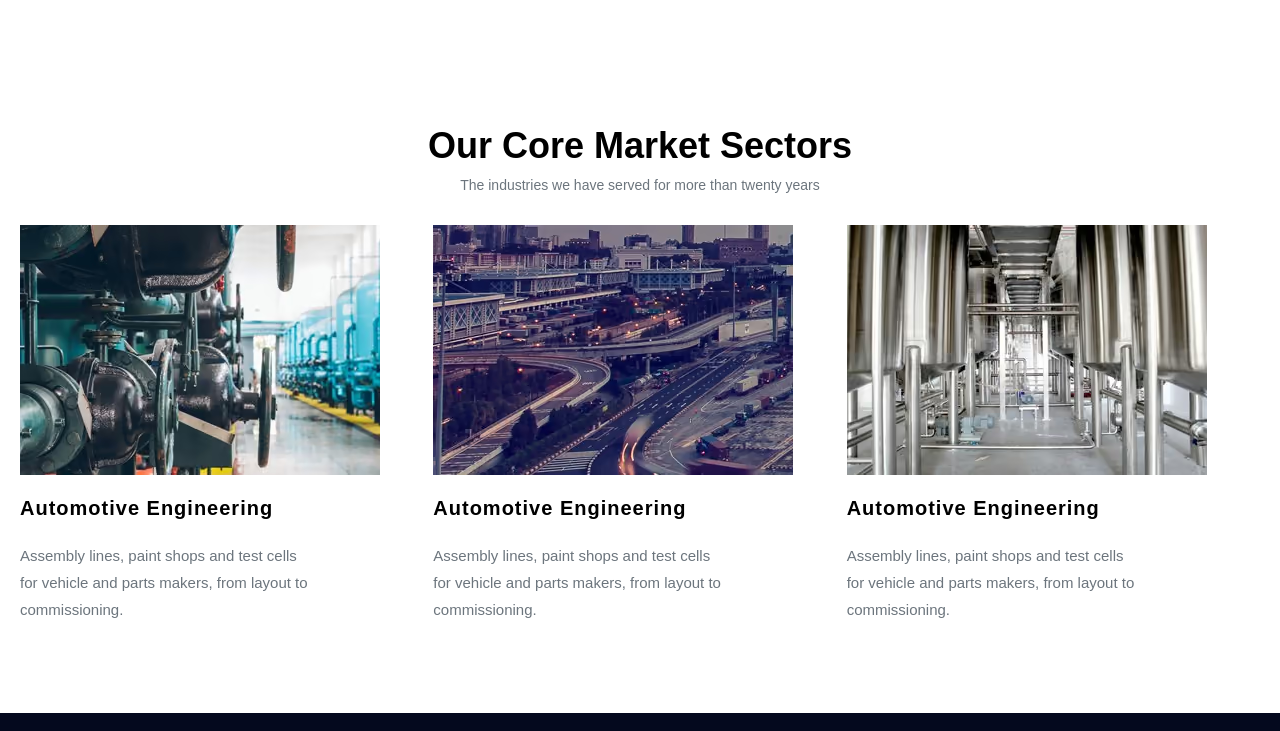
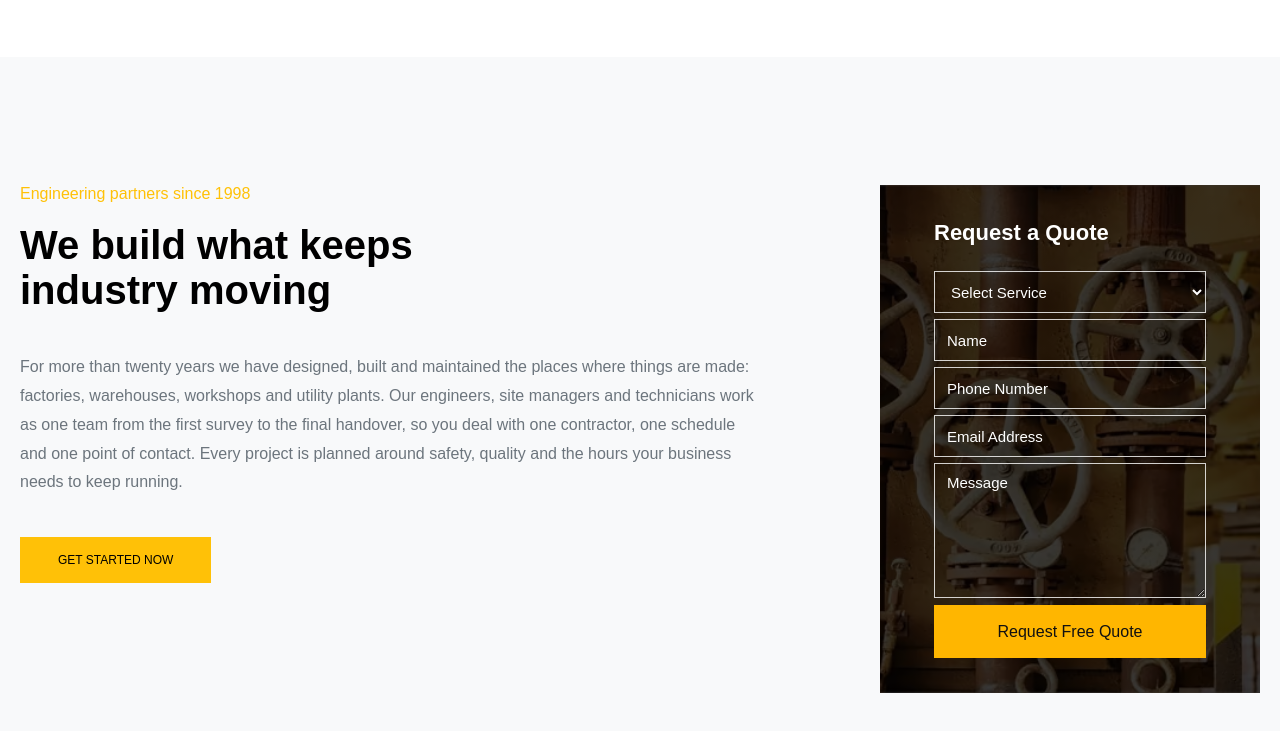
Before and after one commit to ElyarDev/Industry, a plain HTML site: page index.html in a window 1280 px wide. Shown: the part 1149-1880 px from the top of the page. Drawn offline with Linux system fonts and the light colour scheme.

Commit message:
finished projects and cta section

```diff
--- a/assets/css/style.css
+++ b/assets/css/style.css
@@ -60,6 +60,12 @@ body {
     font-weight: 700;
     color: var(--bs-gray-100);
     letter-spacing: 0.2rem;
+}
+
+.heading-2 {
+    font-size: 4rem;
+    font-weight: 600;
+    width: 60%;
 }
 
 .heading-6 {
@@ -197,6 +203,114 @@ body {
 
 /* end feature */
 
+/* start cta  */
+.cta {
+    margin: 6rem 0rem;
+    background-color: var(--bs-gray-100);
+}
+
+.cta__container {
+    padding: 12.8rem 2rem;
+    display: grid;
+    grid-template-columns: 1fr 38rem;
+    gap: 4rem
+}
+
+.cta__text-box {
+    display: flex;
+    flex-direction: column;
+    align-items: start;
+    gap: 2rem;
+    width: 90%;
+}
+
+.cta__title {
+    font-size: 1.6rem;
+    color: var(--bs-warning);
+}
+
+.cta__text {
+    margin: 2rem 0;
+    font-size: 1.6rem;
+    line-height: 1.8;
+    color: var(--bs-gray);
+}
+
+.quote {
+    position: relative;
+    width: 100%;
+    max-width: 45.8rem;
+    padding: 3.5rem 5.4rem;
+    background: linear-gradient(rgba(0, 0, 0, 0.78),
+            rgba(0, 0, 0, 0.78)),
+        url("../imgs/form-bg.avif") center / cover no-repeat;
+    color: #fff;
+}
+
+.quote__title {
+    font-size: 2.2rem;
+    font-weight: 700;
+    margin-bottom: 2.5rem;
+}
+
+.quote__form {
+    display: flex;
+    flex-direction: column;
+    gap: 0.6rem;
+}
+
+.quote__input {
+    width: 100%;
+    height: 4.2rem;
+    padding: 1rem 1.2rem;
+    border: 1px solid rgba(255, 255, 255, 0.8);
+    border-radius: 0;
+    outline: none;
+    background-color: transparent;
+    color: #fff;
+    font-family: inherit;
+    font-size: 1.5rem;
+}
+
+.quote__input::placeholder {
+    color: #fff;
+    opacity: 1;
+}
+
+.quote__input:focus {
+    border-color: #ffb600;
+}
+
+.quote__input option {
+    background-color: #222;
+    color: #fff;
+}
+
+.quote__textarea {
+    height: 13.5rem;
+    resize: vertical;
+}
+
+.quote__button {
+    width: 100%;
+    min-height: 5.3rem;
+    margin-top: 0.1rem;
+    border: none;
+    background-color: #ffb600;
+    color: #111;
+    font-family: inherit;
+    font-size: 1.6rem;
+    font-weight: 500;
+    cursor: pointer;
+    transition: background-color 0.3s ease;
+}
+
+.quote__button:hover {
+    background-color: #e6a400;
+}
+
+/* end cta  */
+
 /* start maket  */
 .markets {
     padding: 12.8rem 2rem 0;
@@ -230,6 +344,36 @@ body {
 }
 
 /* end maket  */
+
+/* start projects  */
+.projects {
+    padding: 9.8rem 2rem;
+}
+
+.projects__container {
+    margin: 3.5rem 0;
+    display: grid;
+    grid-template-columns: repeat(2, minmax(0, 1fr));
+    gap: 2.5rem;
+    width: 100%;
+    overflow: hidden;
+}
+
+.projects__container img {
+    display: block;
+    width: 100%;
+    height: 30rem;
+    object-fit: cover;
+    cursor: pointer;
+    transition: all 0.4s;
+}
+
+.projects__container img:hover {
+    transform: scale(1.03);
+    filter: brightness(0.80);
+}
+
+/* end projects  */
 
 /* start footer */
 .footer {
--- a/index.html
+++ b/index.html
@@ -91,6 +91,53 @@
     </section>
     <!-- end feature -->
 
+    <!-- start cta  -->
+    <section class="cta">
+        <div class="cta__container container">
+            <div class="cta__text-box">
+                <span class="cta__title">Engineering partners since 1998</span>
+                <h2 class="heading-2">We build what keeps industry moving</h2>
+                <p class="cta__text">
+                    For more than twenty years we have designed, built and maintained the places where things are made:
+                    factories, warehouses, workshops and utility plants. Our engineers, site managers and technicians
+                    work
+                    as one team from the first survey to the final handover, so you deal with one contractor, one
+                    schedule
+                    and one point of contact. Every project is planned around safety, quality and the hours your
+                    business
+                    needs to keep running.
+                </p>
+                <a href="#" class="btn btn--full">GET STARTED NOW</a>
+            </div>
+
+            <div class="quote">
+                <h2 class="quote__title">Request a Quote</h2>
+
+                <form class="quote__form">
+                    <select class="quote__input" required>
+                        <option value="" disabled selected>Select Service</option>
+                        <option value="engineering">Engineering</option>
+                        <option value="construction">Construction</option>
+                        <option value="maintenance">Maintenance</option>
+                    </select>
+
+                    <input type="text" class="quote__input" placeholder="Name" required>
+
+                    <input type="tel" class="quote__input" placeholder="Phone Number" required>
+
+                    <input type="email" class="quote__input" placeholder="Email Address" required>
+
+                    <textarea class="quote__input quote__textarea" placeholder="Message" required></textarea>
+
+                    <button type="submit" class="quote__button">
+                        Request Free Quote
+                    </button>
+                </form>
+            </div>
+        </div>
+    </section>
+    <!-- end cta  -->
+
     <!-- start market  -->
     <section class="markets container">
         <div class="sec-top">
@@ -126,6 +173,25 @@
         </div>
     </section>
     <!-- end market  -->
+
+    <!-- start prpjects  -->
+    <section class="projects container">
+        <div class="sec-top">
+            <span>Latest Finished Projects</span>
+            <p>Recent work for plants, warehouses and workshops.</p>
+        </div>
+
+        <div class="projects__container">
+            <img src="./assets/imgs/p1.avif" alt="">
+            <img src="./assets/imgs/p2.avif" alt="">
+        </div>
+
+        <div class="projects__container">
+            <img src="./assets/imgs/p3.avif" alt="">
+            <img src="./assets/imgs/p4.avif" alt="">
+        </div>
+    </section>
+    <!-- end prpjects  -->
 
     <!-- start footer -->
     <footer class="footer">
```
Also changed, not shown: assets/imgs/form-bg.avif (added), assets/imgs/p1.avif (added), assets/imgs/p2.avif (added), assets/imgs/p3.avif (added), assets/imgs/p4.avif (added).
